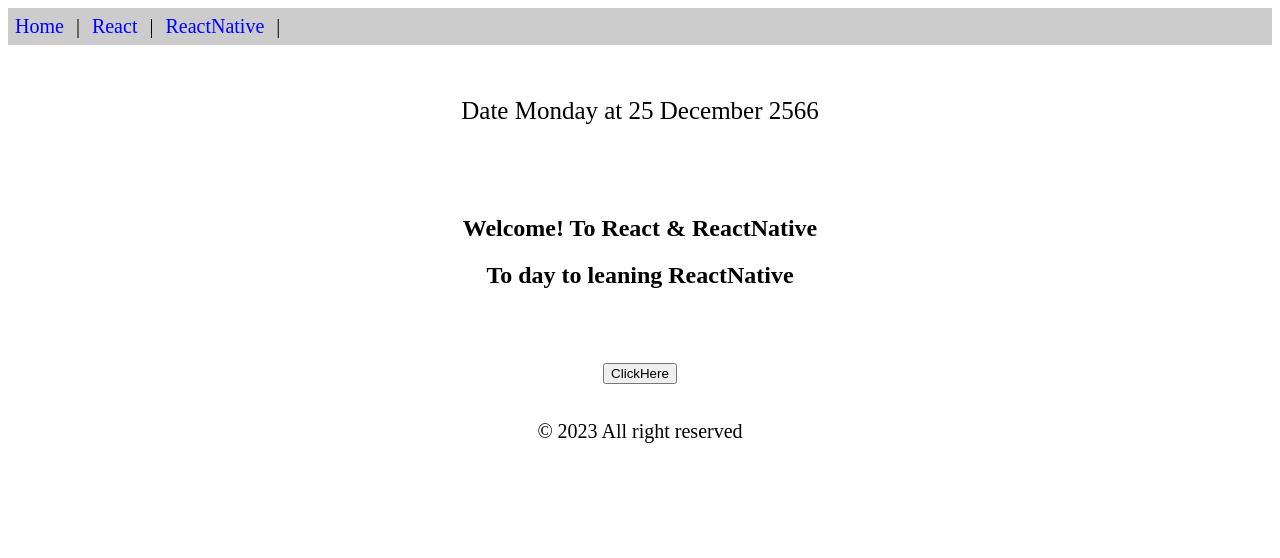
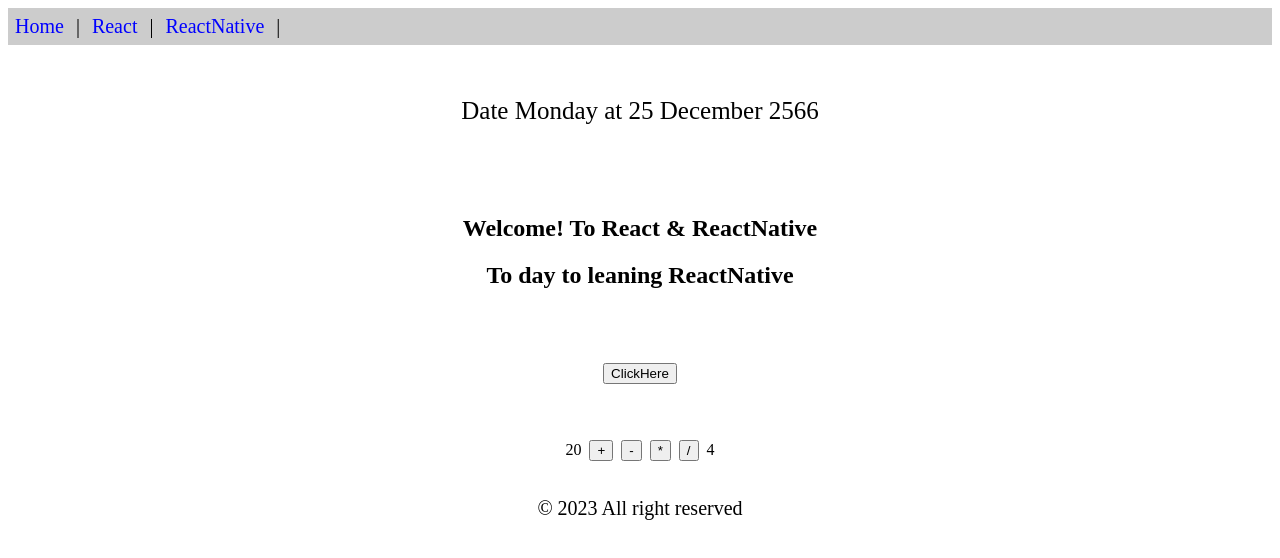
Before and after one commit to s6503052412161/app1, a React (Create React App) app: page / in a window 1280 px wide. Shown: the top 558 px of the page. Built offline with nearby package versions, Linux system fonts and the light colour scheme.

Commit message:
add Calculator Function
add Calculator Function

```diff
--- a/src/App.js
+++ b/src/App.js
@@ -3,6 +3,7 @@
 import Calendar from './class-components';
 import Button from './class-components2';
  //import './index.css';
+import { Calculator } from './calculator';
 function App() {
   return(
     <>
@@ -14,6 +15,9 @@
     <center><Button/></center>
     <br/>
     <br/>
+    <Calculator/>
+    <br/>
+    <br/>
     <Footer/>
     </>
 
--- /dev/null
+++ b/src/calculator.js
@@ -0,0 +1,22 @@
+import React from 'react'
+
+export function Calculator(){
+    const n1 = 20
+    const n2 = 4
+
+     const Calculator = (op) =>{
+        let c = `${n1} ${op} ${n2}`
+        let r = eval(c)
+        alert(`${c} = ${r}`)
+    }
+     return(
+            <div style={{textAlign:'center',marginTop:20}}>
+                <span>{n1}</span>&nbsp;&nbsp;
+                 <button onClick={()=> Calculator('+') } >+</button>&nbsp;&nbsp;
+                    <button onClick={()=> Calculator('-') } >-</button>&nbsp;&nbsp;
+                    <button onClick={()=> Calculator('*') } >*</button>&nbsp;&nbsp;
+                    <button onClick={()=> Calculator('/') } >/</button>&nbsp;&nbsp;
+                <span>{n2}</span>
+            </div>
+        )
+    }
```
